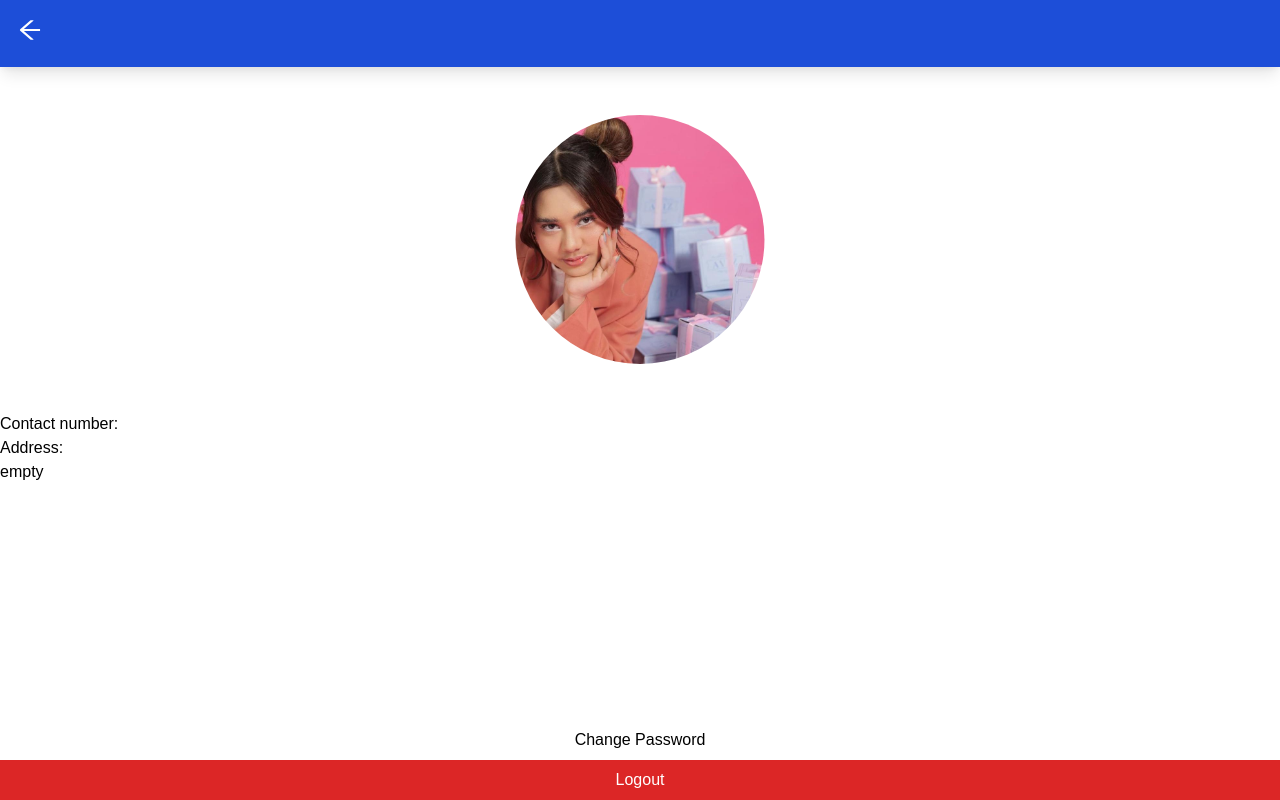
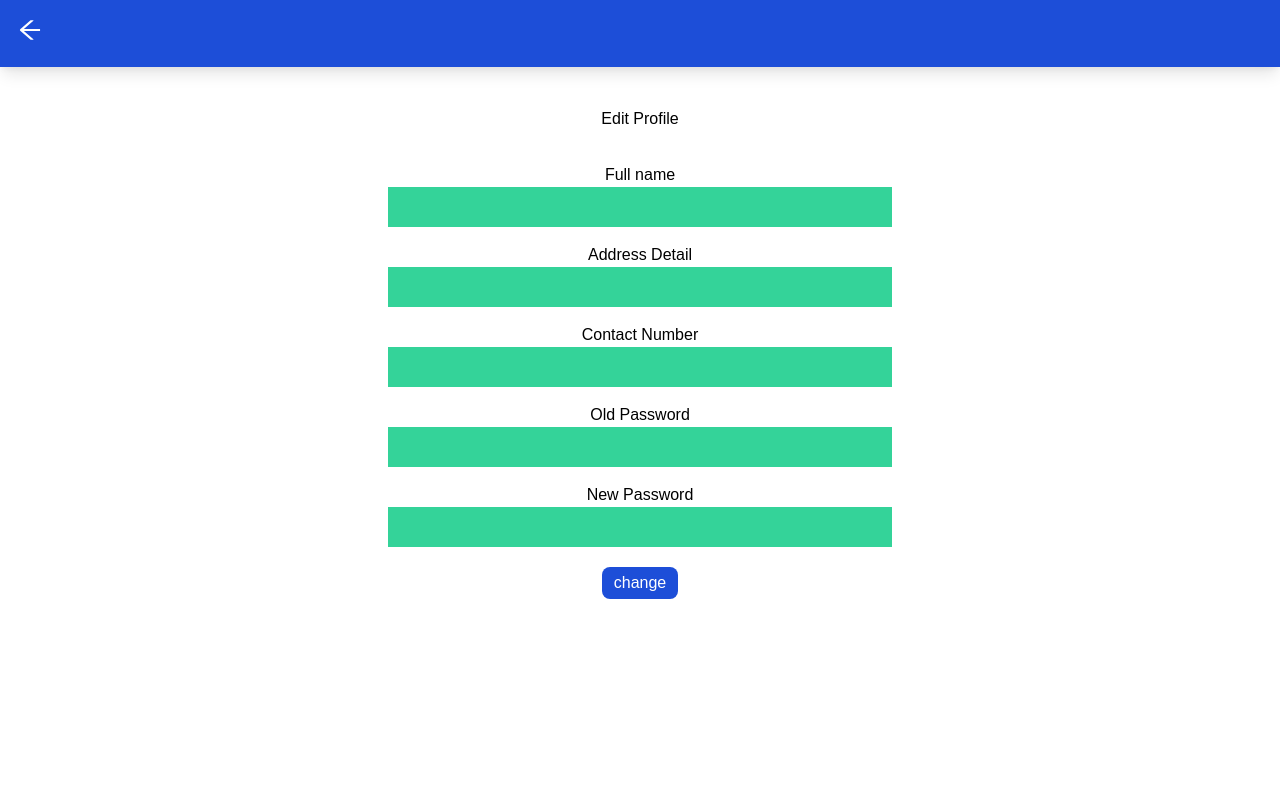
Before and after one commit to JenabB/react-note, a React (Create React App) app: page /user/setting/edit-profile in a window 1280 px wide. Built offline with nearby package versions, Linux system fonts and the light colour scheme.

Commit message:
create edit profile page

```diff
--- a/src/Navigation.js
+++ b/src/Navigation.js
@@ -9,6 +9,7 @@ import Login from "./components/auth/Login";
 import OwnerShopDetails from "./components/shop/OwnerShopDetails";
 // import ProductDetails from "./components/shop/ProductDetails";
 import Setting from "./pages/Setting";
+import EditProfile from "./components/auth/EditProfile";
 
 // import AddShopProduct from "./components/shop/AddShopProduct";
 // import GetShopProduct from "./components/shop/GetShopProduct";
@@ -24,8 +25,12 @@ const Navigation = () => {
         <Route exact path="/user/register" component={Register} />
         <Route exact path="/user/login" component={Login} />
         <Route path="/user/shop/:id" component={OwnerShopDetails} />
-        <Route path="/user/setting">
+        <Route exact path="/user/setting">
           <Setting />
+        </Route>
+
+        <Route exact path="/user/setting/edit-profile">
+          <EditProfile />
         </Route>
       </Switch>
     </Router>
--- /dev/null
+++ b/src/components/NavWithBack.js
@@ -0,0 +1,24 @@
+import React from "react";
+import { AiOutlineArrowLeft } from "react-icons/ai";
+import { useHistory } from "react-router-dom";
+const NavWithBack = () => {
+  let history = useHistory();
+
+  function goBack() {
+    history.goBack();
+  }
+
+  return (
+    <nav className="sticky top-0 z-10 shadow-lg flex justify-between bg-blue-700 text-white p-4">
+      <div>
+        <button onClick={goBack}>
+          <AiOutlineArrowLeft size="28px" />
+        </button>
+      </div>
+      <div></div>
+      <div></div>
+    </nav>
+  );
+};
+
+export default NavWithBack;
--- /dev/null
+++ b/src/components/auth/EditProfile.js
@@ -0,0 +1,143 @@
+import React, { useState } from "react";
+
+import { Helmet } from "react-helmet";
+import { loginUser, useAuthDispatch } from "../../hook";
+import Swal from "sweetalert2";
+import NavWithBack from "../NavWithBack";
+
+const EditProfile = (props) => {
+  const [data, setData] = useState({
+    fullName: "",
+    contactNumber: "",
+    addressDetail: "",
+    password: "",
+    newPassword: "",
+  });
+  const [loading, setLoading] = useState("change");
+  const { fullName, contactNumber, addressDetail, password, newPassword } =
+    data;
+
+  const dispatch = useAuthDispatch();
+
+  const handleChange = (e) => {
+    setData({ ...data, [e.target.name]: e.target.value });
+  };
+
+  const handleSubmit = async (e) => {
+    e.preventDefault();
+    setLoading("loading...");
+    try {
+      const res = await loginUser(dispatch, {
+        fullName,
+        contactNumber,
+        addressDetail,
+        password,
+        newPassword,
+      });
+
+      if (res) {
+        Swal.fire({
+          icon: "success",
+          text: "login success",
+          confirmButtonText: "ok",
+        });
+        props.history.push("/user");
+      } else {
+        Swal.fire({
+          icon: "error",
+          text: "email/password invalid",
+          confirmButtonText: "ok",
+        });
+      }
+      setLoading("change");
+    } catch (error) {
+      setLoading("change");
+      console.log(error);
+    }
+  };
+
+  return (
+    <div className="">
+      <Helmet>
+        <meta charSet="utf-8" />
+        <title>Edit Profile</title>
+      </Helmet>
+
+      <NavWithBack />
+      <h4 className="text-muted text-center mt-10 mb-2">Edit Profile</h4>
+      <div className="py-2 px-1 lg:w-2/5 mx-auto">
+        <form className="text-center" onSubmit={handleSubmit}>
+          <div className="mt-4">
+            <h1>Full name</h1>
+            <input
+              className="p-2 bg-green-400 w-full"
+              type="name"
+              name="fullName"
+              value={fullName}
+              onChange={handleChange}
+              required
+            />
+          </div>
+
+          <div className="mt-4">
+            <h1>Address Detail</h1>
+            <input
+              className="p-2 bg-green-400 w-full"
+              type="name"
+              name="addressDetail"
+              value={addressDetail}
+              onChange={handleChange}
+              required
+            />
+          </div>
+
+          <div className="mt-4">
+            <h1>Contact Number</h1>
+            <input
+              className="p-2 bg-green-400 w-full"
+              type="number"
+              name="contactNumber"
+              value={contactNumber}
+              onChange={handleChange}
+              required
+            />
+          </div>
+
+          <div className="mt-4">
+            <h1>Old Password</h1>
+            <input
+              className="p-2 bg-green-400 w-full"
+              type="password"
+              name="password"
+              value={password}
+              onChange={handleChange}
+              required
+            />
+          </div>
+
+          <div className="mt-4">
+            <h1>New Password</h1>
+            <input
+              className="p-2 bg-green-400 w-full"
+              type="password"
+              name="password"
+              value={password}
+              onChange={handleChange}
+              required
+            />
+          </div>
+
+          <div className="my-5">
+            <input
+              type="submit"
+              value={loading}
+              className="text-white bg-blue-700 hover:bg-purple-700 focus:outline-none focus:ring-2 focus:ring-purple-600 focus:ring-opacity-50 px-3 py-1 rounded-lg"
+            />
+          </div>
+        </form>
+      </div>
+    </div>
+  );
+};
+
+export default EditProfile;
--- a/src/pages/Setting.js
+++ b/src/pages/Setting.js
@@ -1,9 +1,9 @@
 import { useState } from "react";
 import { logout, useAuthDispatch, useAuthState } from "../hook";
-import { useHistory } from "react-router-dom";
-import { AiOutlineArrowLeft } from "react-icons/ai";
+import { Link, useHistory } from "react-router-dom";
 import profile from "../images/ziva.jpeg";
 import Modal from "react-modal";
+import NavWithBack from "../components/NavWithBack";
 
 const Setting = () => {
   const [isOpen, setIsOpen] = useState(false);
@@ -31,15 +31,7 @@ const Setting = () => {
   };
   return (
     <div className="h-screen">
-      <nav className="sticky top-0 z-10 shadow-lg flex justify-between bg-blue-700 text-white p-4">
-        <div>
-          <button onClick={goBack}>
-            <AiOutlineArrowLeft size="28px" />
-          </button>
-        </div>
-        <div></div>
-        <div></div>
-      </nav>
+      <NavWithBack />
 
       <div className="pb-20">
         <div className="lg:grid grid-cols-3 ">
@@ -62,7 +54,9 @@ const Setting = () => {
       </div>
       <div className="fixed bottom-0 w-screen">
         <div className="text-center">
-          <button className="py-2 px-4 w-full">Change Password</button>
+          <Link to="/user/setting/edit-profile">
+            <button className="py-2 px-4 w-full">Edit Profile</button>
+          </Link>
         </div>
 
         <div className="text-center">
```
